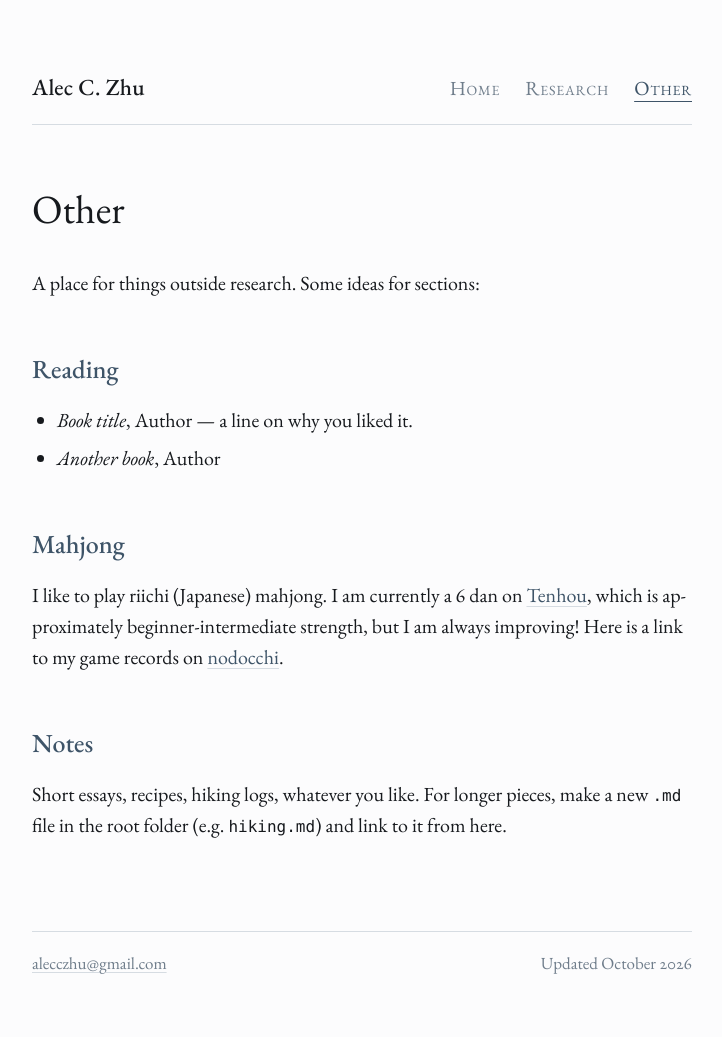
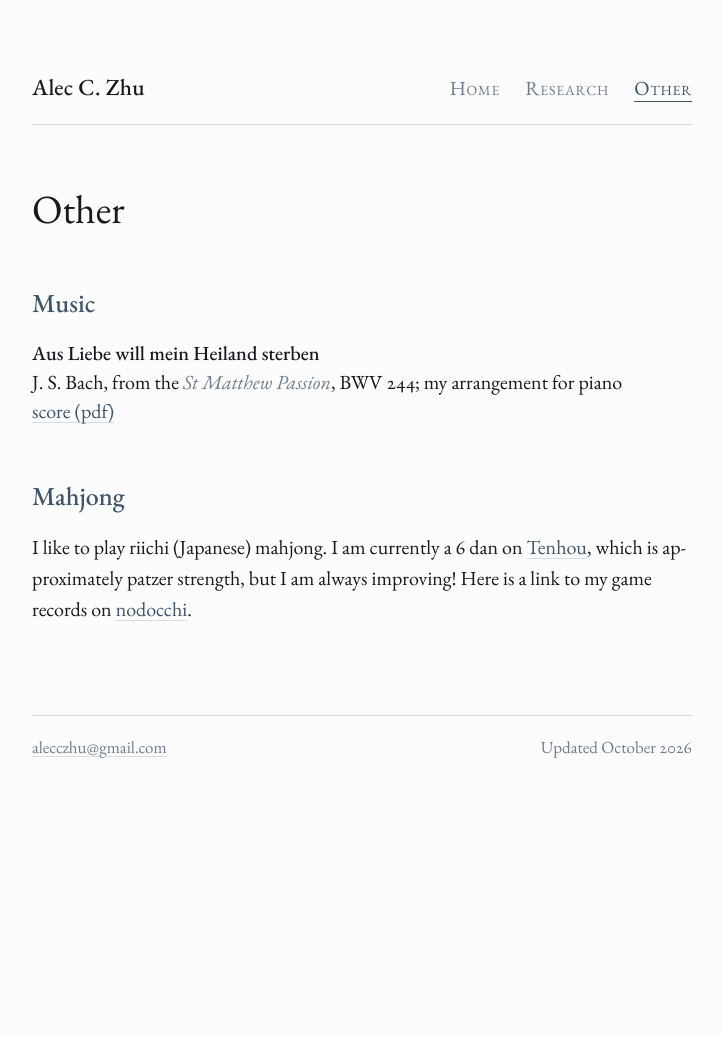
Before and after one commit to apc1234567/apc1234567.github.io, a Jekyll site: the page built from other.md, in a window 1280 px wide. Shown: the whole page, without its empty margins (278-1000 px from the left). Built offline with Jekyll 4.4.1, drawn with Linux system fonts in a browser that asks for light colours; after the commit the page ends 900 px from its top, so only the background shows below that.

Commit message:
Add Bach piano arrangement to Other page; remove placeholders
Co-Authored-By: Claude Opus 5.5 <noreply@anthropic.com>

```diff
--- a/other.md
+++ b/other.md
@@ -4,17 +4,16 @@ title: Other
 permalink: /other/
 ---
 
-A place for things outside research. Some ideas for sections:
+## Music
 
-## Reading
+<div class="entries" markdown="1">
 
-- *Book title*, Author — a line on why you liked it.
-- *Another book*, Author
+**Aus Liebe will mein Heiland sterben**
+J. S. Bach, from the *St Matthew Passion*, BWV 244; my arrangement for piano
+[score (pdf)]({{ "/assets/files/aus-liebe-will-mein-heiland-sterben.pdf" | relative_url }})
+
+</div>
 
 ## Mahjong
 
-I like to play riichi (Japanese) mahjong. I am currently a 6 dan on [Tenhou](https://tenhou.net/), which is approximately beginner-intermediate strength, but I am always improving! Here is a link to my game records on [nodocchi](https://nodocchi.moe/tenhoulog/#!&name=opgamer).
-
-## Notes
-
-Short essays, recipes, hiking logs, whatever you like. For longer pieces, make a new `.md` file in the root folder (e.g. `hiking.md`) and link to it from here.
+I like to play riichi (Japanese) mahjong. I am currently a 6 dan on [Tenhou](https://tenhou.net/), which is approximately patzer strength, but I am always improving! Here is a link to my game records on [nodocchi](https://nodocchi.moe/tenhoulog/#!&name=opgamer).
```
Also changed, not shown: 1 other file.
